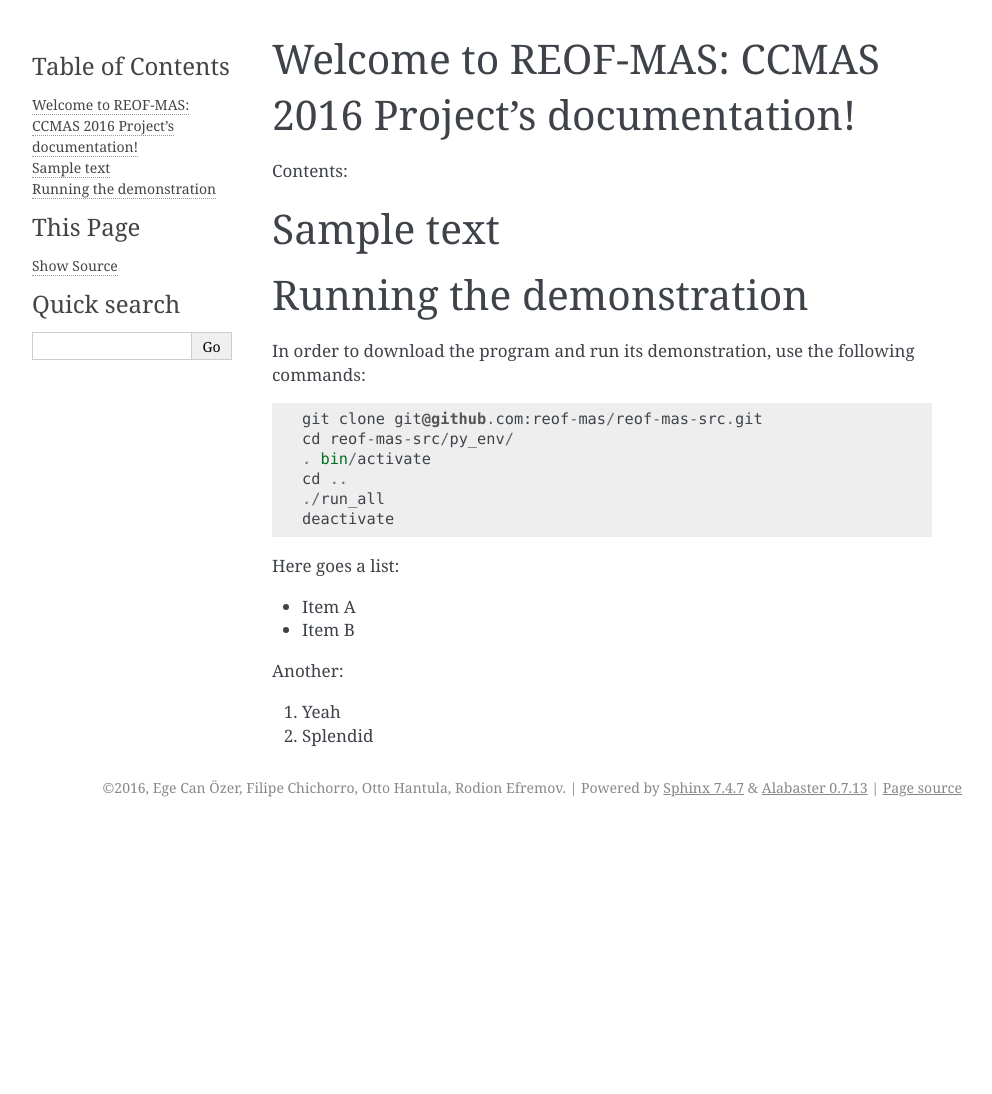
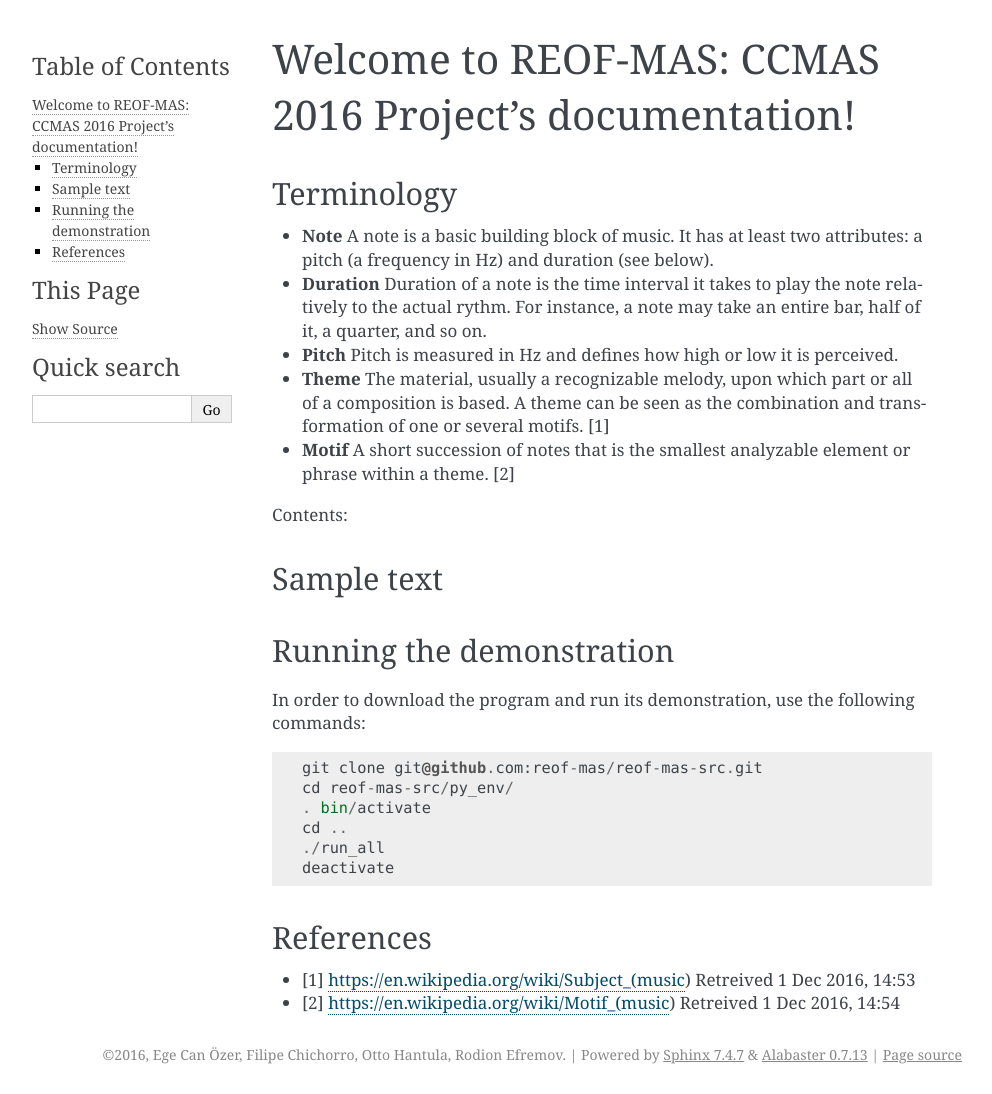
Before and after one commit to reof-mas/reof-mas-src, a Sphinx documentation site: the page built from docs/source/index.rst, in a window 1280 px wide. Shown: the whole page, without its empty margins (148-1140 px from the left). Built offline with Sphinx 7.4.7, drawn with Linux system fonts in a browser that asks for light colours; before the commit the page ends 900 px from its top, so only the background shows below that.

Commit message:
Commiting the Sphinx documentation.

```diff
--- a/docs/source/index.rst
+++ b/docs/source/index.rst
@@ -4,7 +4,20 @@
    contain the root `toctree` directive.
 
 Welcome to REOF-MAS: CCMAS 2016 Project's documentation!
-========================================================
+********************************************************
+
+Terminology
+===========
+
+- **Note** A note is a basic building block of music. It has at least two attributes: a pitch (a frequency in Hz) and duration (see below).
+
+- **Duration** Duration of a note is the time interval it takes to play the note relatively to the actual rythm. For instance, a note may take an entire bar, half of it, a quarter, and so on.
+
+- **Pitch** Pitch is measured in Hz and defines how high or low it is perceived.
+
+- **Theme** The material, usually a recognizable melody, upon which part or all of a composition is based. A theme can be seen as the combination and transformation of one or several motifs. [1]
+
+- **Motif** A short succession of notes that is the smallest analyzable element or phrase within a theme. [2]
 
 Contents:
 
@@ -27,12 +40,8 @@ In order to download the program and run its demonstration, use the following co
         deactivate
 
 
-Here goes a list:
+References
+==========
 
-* Item A
-* Item B
-
-Another:
-
-1. Yeah
-2. Splendid
+- [1] https://en.wikipedia.org/wiki/Subject_(music) Retreived 1 Dec 2016, 14:53
+- [2] https://en.wikipedia.org/wiki/Motif_(music) Retreived 1 Dec 2016, 14:54
```
